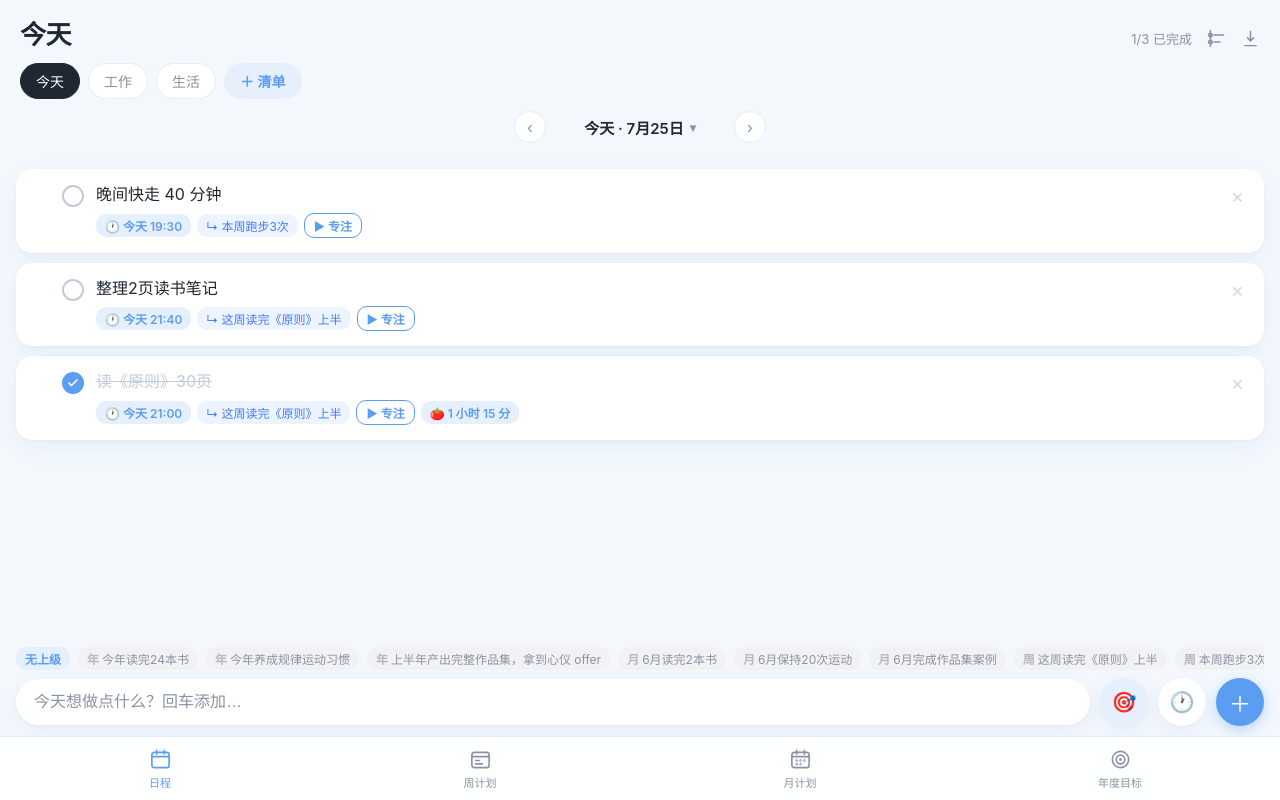
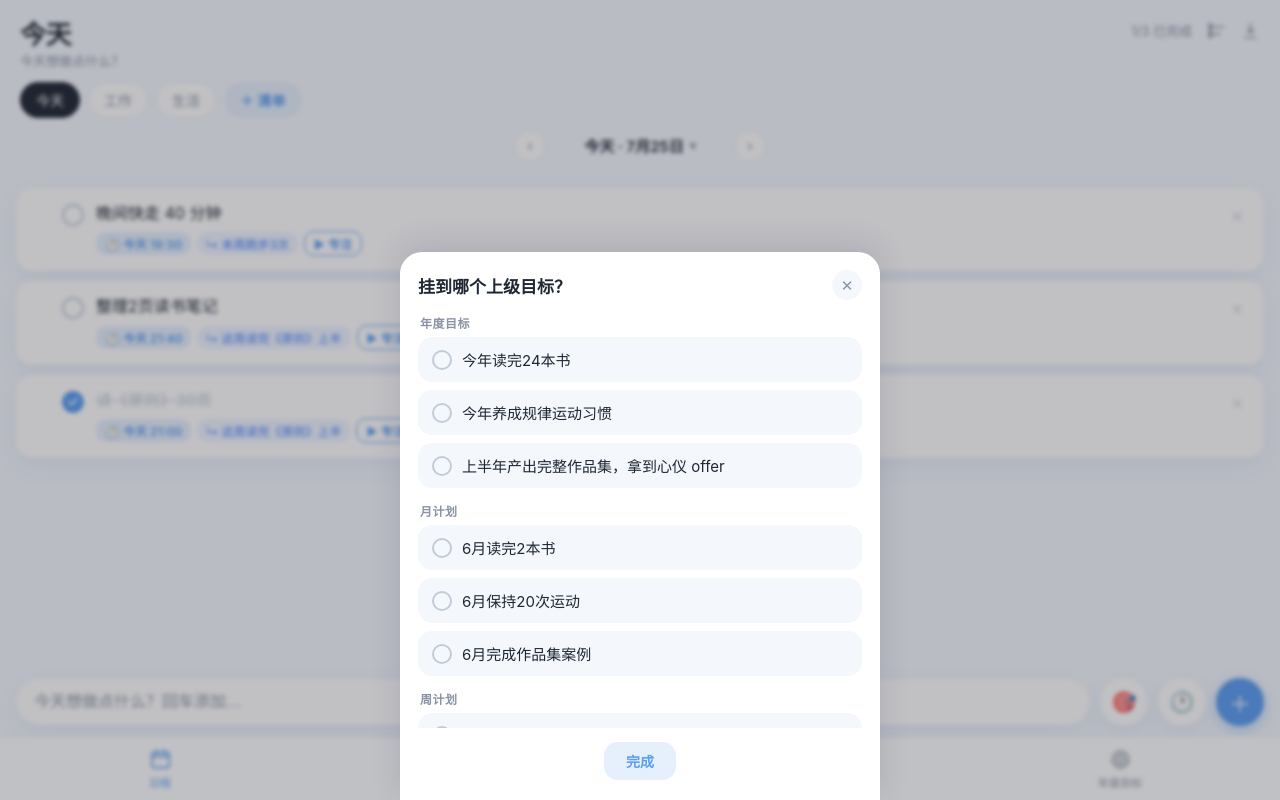
Before and after one commit to Narzis-ctr/stepping, a plain HTML site: page index.html in a window 1280 px wide. Both pictures are taken after a click on the button "挂到上级目标". Drawn offline with Linux system fonts and the light colour scheme.

Commit message:
顶部加问候副标题 + 挂靠上级改为底部弹层分组选择
Co-Authored-By: Claude <noreply@anthropic.com>

```diff
--- a/index.html
+++ b/index.html
@@ -43,8 +43,10 @@
   }
   /* ---- 顶部标题 + 清单标签栏 ---- */
   header{padding:calc(var(--safe-top) + 14px) 0 0;background:var(--bg);flex:0 0 auto;}
-  .title-row{display:flex;align-items:baseline;justify-content:space-between;padding:0 20px 12px;}
+  .title-row{display:flex;align-items:flex-start;justify-content:space-between;padding:0 20px 12px;}
   .title-row h1{font-size:26px;font-weight:700;margin:0;letter-spacing:-.5px;}
+  .title-wrap{display:flex;flex-direction:column;gap:3px;min-width:0;}
+  .title-wrap .subtitle{font-size:13px;color:var(--sub);font-weight:400;line-height:1.2;}
   .title-row .count{font-size:13px;color:var(--sub);}
   .tabs{display:flex;gap:8px;overflow-x:auto;padding:0 20px 12px;scrollbar-width:none;}
   .tabs::-webkit-scrollbar{display:none;}
@@ -136,6 +138,29 @@
     font-size:15px;box-shadow:var(--shadow);color:var(--ink);font-family:inherit;
   }
   .picker-row .clear-time{font-size:13px;color:var(--danger);padding:6px 10px;cursor:pointer;}
+  /* 已选上级目标的提示条（输入框上方，一行文字，可点✕取消） */
+  .parent-hint{display:none;align-items:center;gap:6px;margin-bottom:8px;font-size:13px;
+    color:var(--accent);background:var(--accent-soft);border-radius:12px;padding:8px 12px;}
+  .parent-hint.show{display:flex;}
+  .parent-hint .ph-x{margin-left:auto;cursor:pointer;opacity:.7;font-size:15px;line-height:1;padding:0 2px;}
+  .parent-hint .ph-x:active{opacity:1;}
+  /* 挂靠上级弹层：分组竖排的目标列表 */
+  .ph-close{width:30px;height:30px;border-radius:50%;background:var(--bg);color:var(--sub);
+    display:flex;align-items:center;justify-content:center;cursor:pointer;font-size:15px;user-select:none;}
+  .ph-close:active{background:var(--accent-soft);color:var(--accent);}
+  .ph-body{max-height:52vh;overflow-y:auto;-webkit-overflow-scrolling:touch;}
+  .ph-group-label{font-size:12px;font-weight:700;color:var(--sub);margin:14px 2px 6px;letter-spacing:.5px;}
+  .ph-group-label:first-child{margin-top:2px;}
+  .ph-opt{display:flex;align-items:center;gap:10px;padding:12px 14px;border-radius:14px;
+    background:var(--bg);margin-bottom:8px;cursor:pointer;transition:.12s;font-size:15px;color:var(--ink);}
+  .ph-opt:active{transform:scale(.99);}
+  .ph-opt.sel{background:var(--accent);color:#fff;}
+  .ph-opt .radio{width:20px;height:20px;border-radius:50%;border:2px solid var(--done);flex:0 0 auto;
+    display:flex;align-items:center;justify-content:center;transition:.12s;}
+  .ph-opt.sel .radio{border-color:#fff;}
+  .ph-opt.sel .radio::after{content:"";width:10px;height:10px;border-radius:50%;background:#fff;}
+  .ph-opt .txt{flex:1 1 auto;min-width:0;overflow:hidden;text-overflow:ellipsis;white-space:nowrap;}
+  .ph-empty{text-align:center;color:var(--sub);font-size:14px;padding:28px 0;line-height:1.9;}
   .input-row{display:flex;gap:10px;align-items:center;}
   .composer input.main-input{
     flex:1 1 auto;border:none;outline:none;background:var(--card);
@@ -279,8 +304,11 @@
 <body>
   <header>
     <div class="title-row">
-      <h1 id="listTitle">日程</h1>
-      <div style="display:flex;align-items:center;gap:12px;">
+      <div class="title-wrap">
+        <h1 id="listTitle">日程</h1>
+        <span class="subtitle" id="subtitle"></span>
+      </div>
+      <div style="display:flex;align-items:center;gap:12px;padding-top:4px;">
         <span class="count" id="countLabel"></span>
         <span class="mode-toggle" id="modeToggle" title="切换 清单 / 时间轴"></span>
         <span id="backupBtn" title="备份 / 恢复" style="cursor:pointer;opacity:.5;user-select:none;display:flex;align-items:center;"><svg viewBox="0 0 24 24" width="19" height="19" fill="none" stroke="currentColor" stroke-width="1.8" stroke-linecap="round" stroke-linejoin="round"><path d="M12 3v12m0 0l-4-4m4 4l4-4M5 21h14"/></svg></span>
@@ -340,14 +368,24 @@
       <input id="timeInput" type="datetime-local" />
       <span class="clear-time" id="clearTime">清除</span>
     </div>
-    <div class="picker-row" id="parentRow" style="overflow-x:auto;">
-      <div id="parentChips" style="display:flex;gap:8px;align-items:center;white-space:nowrap;"></div>
-    </div>
+    <div class="parent-hint" id="parentHint"></div>
     <div class="input-row">
       <input id="taskInput" class="main-input" type="text" placeholder="添加任务，回车提交…" autocomplete="off" />
       <button class="icon-btn" id="parentBtn" title="挂到上级目标">🎯</button>
       <button class="icon-btn" id="timeBtn" title="设置时间">🕐</button>
       <button class="submit" id="submitBtn">＋</button>
+    </div>
+  </div>
+
+  <!-- 挂靠上级：底部弹层，按 年/月/周 分组竖排 -->
+  <div class="cal-mask" id="parentMask">
+    <div class="cal-sheet" id="parentSheet">
+      <div class="cal-head">
+        <div class="cal-title">挂到哪个上级目标？</div>
+        <div class="ph-close" id="parentClose">✕</div>
+      </div>
+      <div class="ph-body" id="parentBody"></div>
+      <div class="cal-foot"><div class="cal-today-btn" id="parentConfirm">完成</div></div>
     </div>
   </div>
 
@@ -517,6 +555,7 @@ function allTasks(){
   return out;
 }
 function taskById(id){ return allTasks().find(t=>t.id===id) || null; }
+function escapeHtml(s){ return String(s).replace(/[&<>"]/g,c=>({"&":"&amp;","<":"&lt;",">":"&gt;",'"':"&quot;"}[c])); }
 function childrenOf(task){
   if(!task.children||!task.children.length) return [];
   return task.children.map(taskById).filter(Boolean);
@@ -535,6 +574,7 @@ const tabsEl=document.getElementById("tabs");
 const trackEl=document.getElementById("track");
 const singleEl=document.getElementById("single");
 const titleEl=document.getElementById("listTitle");
+const subtitleEl=document.getElementById("subtitle");
 const countEl=document.getElementById("countLabel");
 const inputEl=document.getElementById("taskInput");
 const submitEl=document.getElementById("submitBtn");
@@ -557,8 +597,11 @@ const calNextEl=document.getElementById("calNext");
 const calTodayEl=document.getElementById("calToday");
 const modeToggleEl=document.getElementById("modeToggle");
 const parentBtn=document.getElementById("parentBtn");
-const parentRow=document.getElementById("parentRow");
-const parentChipsEl=document.getElementById("parentChips");
+const parentHintEl=document.getElementById("parentHint");
+const parentMaskEl=document.getElementById("parentMask");
+const parentBodyEl=document.getElementById("parentBody");
+const parentCloseEl=document.getElementById("parentClose");
+const parentConfirmEl=document.getElementById("parentConfirm");
 const timerMaskEl=document.getElementById("timerMask");
 const timerTaskEl=document.getElementById("timerTask");
 const timerSubEl=document.getElementById("timerSub");
@@ -931,16 +974,22 @@ function rerender(){
 function updateHeader(){
   if(view==="day" && dayMode==="timeline"){
     titleEl.textContent="时间轴";
+    subtitleEl.textContent="今天的时间都花在哪了";
     const secs=daySessions(currentDate).reduce((s,x)=>s+(x.focusSec||0),0);
     countEl.textContent= secs>0? "共专注 "+fmtDur(secs) : "";
   }else if(view==="day"){
     const list=state.day.lists[current];
     titleEl.textContent=list.name;
+    const isToday = currentDate===todayStr();
+    subtitleEl.textContent = isToday ? "今天想做点什么？"
+      : (currentDate===shiftDate(todayStr(),1) ? "明天要做点什么？"
+      : `安排「${fmtDateLabel(currentDate).split(" · ").pop()}」`);
     const todays=dayTasksOf(list);
     const total=todays.length, done=todays.filter(t=>t.done).length;
     countEl.textContent= total? `${done}/${total} 已完成` : "";
   }else{
     titleEl.textContent=VIEW_TITLE[view];
+    subtitleEl.textContent={week:"这周要推进什么？",month:"这个月的重点",year:"今年最重要的目标"}[view]||"";
     const arr=state[view].tasks, done=arr.filter(t=>t.done).length;
     countEl.textContent= arr.length? `${done}/${arr.length} 已完成` : "";
   }
@@ -1002,7 +1051,7 @@ function addTask(){
   inputEl.value="";
   // 加完任务后收起时间/上级选择器，恢复干净的输入栏
   useTime=false; pickerRow.classList.remove("show"); timeBtn.classList.remove("on"); timeInput.value="";
-  pendingParentId=null; parentRow.classList.remove("show"); parentBtn.classList.remove("on");
+  pendingParentId=null; syncParentHint();
   save(); rerender();
   if(view==="day" && dayMode==="list") requestAnimationFrame(()=>{ if(trackEl.children[current])trackEl.children[current].scrollTop=0; });
   else singleEl.scrollTop=0;
@@ -1029,33 +1078,51 @@ timeBtn.onclick=()=>{
 clearTime.onclick=()=>{ timeInput.value=""; useTime=false; pickerRow.classList.remove("show"); timeBtn.classList.remove("on"); };
 
 /* ---------- 挂靠上级：选一个更高层目标 ---------- */
-function buildParentChips(){
-  parentChipsEl.innerHTML="";
-  const none=document.createElement("span");
-  none.className="chip"+(pendingParentId?"":" focused");
-  none.textContent="无上级";
-  none.style.cursor="pointer";
-  none.onclick=()=>{ pendingParentId=null; buildParentChips(); };
-  parentChipsEl.appendChild(none);
-  const label={week:"周",month:"月",year:"年"};
-  ["year","month","week"].forEach(v=>{   // 年→月→周，方便按层级挑
-    state[v].tasks.forEach(t=>{
-      const c=document.createElement("span");
+// 挂靠上级：底部弹层，按 年/月/周 分组竖排，点一项即选中
+function renderParentSheet(){
+  parentBodyEl.innerHTML="";
+  const groups=[["year","年度目标"],["month","月计划"],["week","周计划"]];
+  let any=false;
+  groups.forEach(([v,label])=>{
+    const tasks=state[v].tasks;
+    if(!tasks.length) return;
+    any=true;
+    const lb=document.createElement("div");
+    lb.className="ph-group-label"; lb.textContent=label;
+    parentBodyEl.appendChild(lb);
+    tasks.forEach(t=>{
+      const opt=document.createElement("div");
       const on=pendingParentId===t.id;
-      c.className="chip"+(on?" focused":"");
-      c.style.cursor="pointer";
-      c.innerHTML=`<b style="opacity:.6;font-weight:600;">${label[v]}</b> ${t.text}`;
-      c.onclick=()=>{ pendingParentId = on? null : t.id; buildParentChips(); };
-      parentChipsEl.appendChild(c);
+      opt.className="ph-opt"+(on?" sel":"");
+      opt.innerHTML=`<span class="radio"></span><span class="txt">${escapeHtml(t.text)}</span>`;
+      opt.onclick=()=>{ pendingParentId = on? null : t.id; renderParentSheet(); };
+      parentBodyEl.appendChild(opt);
     });
   });
+  if(!any){
+    parentBodyEl.innerHTML='<div class="ph-empty">还没有上级目标<br>先去「周/月/年」写下目标，<br>就能把今天的任务挂上去了</div>';
+  }
 }
-parentBtn.onclick=()=>{
-  const show=!parentRow.classList.contains("show");
-  parentRow.classList.toggle("show",show);
-  parentBtn.classList.toggle("on",show);
-  if(show) buildParentChips();
-};
+function openParentSheet(){ renderParentSheet(); parentMaskEl.classList.add("show"); }
+function closeParentSheet(){ parentMaskEl.classList.remove("show"); syncParentHint(); }
+// 输入框上方的"已挂靠"提示条
+function syncParentHint(){
+  const p = pendingParentId? taskById(pendingParentId) : null;
+  if(p){
+    parentHintEl.innerHTML=`🎯 挂到「${escapeHtml(p.text)}」<span class="ph-x" id="phX">✕</span>`;
+    parentHintEl.classList.add("show");
+    parentBtn.classList.add("on");
+    document.getElementById("phX").onclick=()=>{ pendingParentId=null; syncParentHint(); };
+  }else{
+    parentHintEl.classList.remove("show");
+    parentHintEl.innerHTML="";
+    parentBtn.classList.remove("on");
+  }
+}
+parentBtn.onclick=openParentSheet;
+parentCloseEl.onclick=closeParentSheet;
+parentConfirmEl.onclick=closeParentSheet;
+parentMaskEl.onclick=(e)=>{ if(e.target===parentMaskEl) closeParentSheet(); };
 
 submitEl.onclick=addTask;
 inputEl.addEventListener("keydown",e=>{ if(e.key==="Enter") addTask(); });
@@ -1098,7 +1165,8 @@ function switchView(v){
   inputEl.placeholder=VIEW_PLACEHOLDER[v];
   // 离开日程时收起"挂靠上级"选择器；只有日程才显示该按钮
   parentBtn.style.display = v==="day" ? "flex" : "none";
-  if(v!=="day"){ pendingParentId=null; parentRow.classList.remove("show"); parentBtn.classList.remove("on"); }
+  if(v!=="day"){ pendingParentId=null; }
+  syncParentHint();
   rerender();
 }
 navEl.querySelectorAll(".nav-item").forEach(it=>{
```
